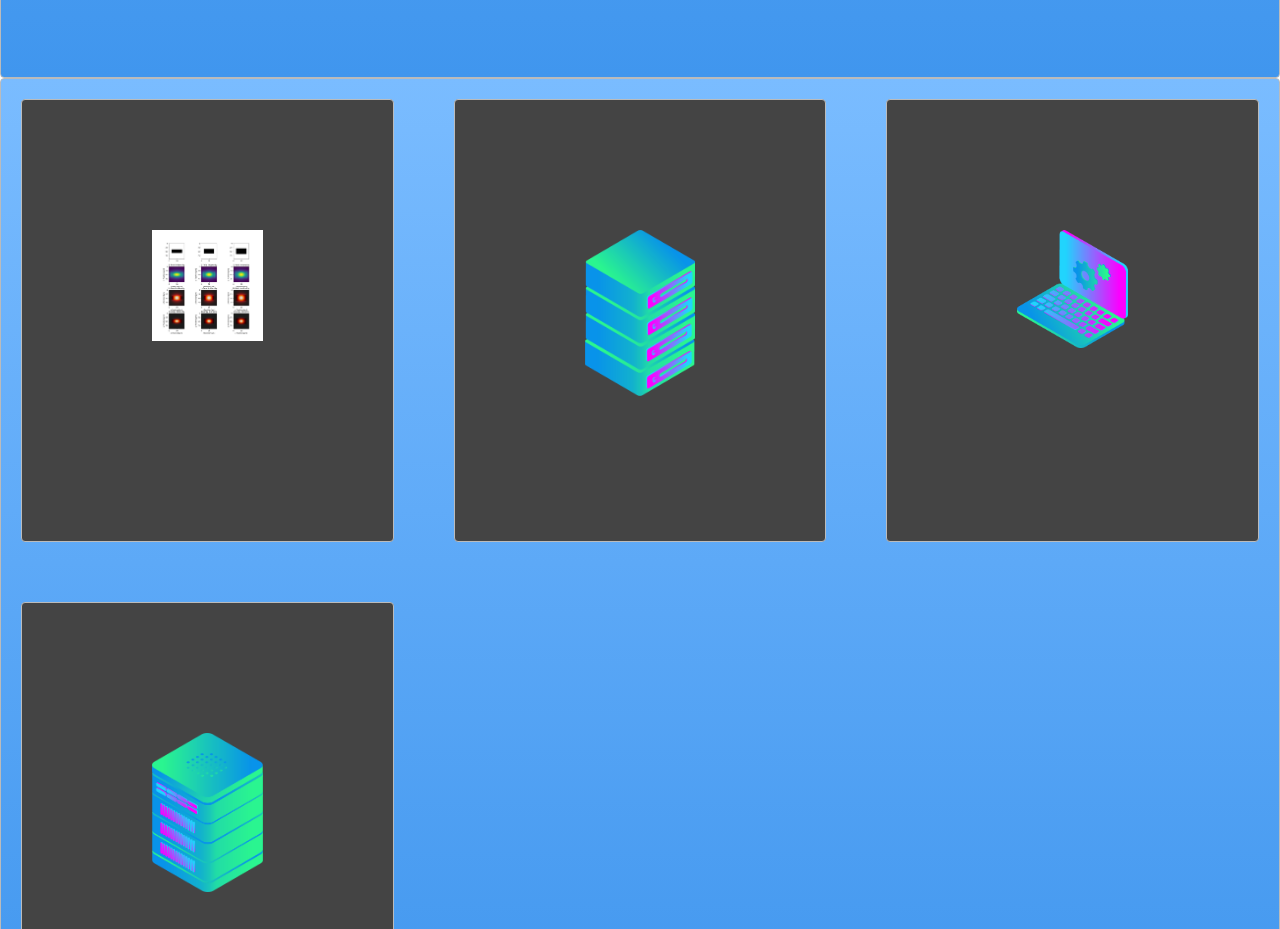
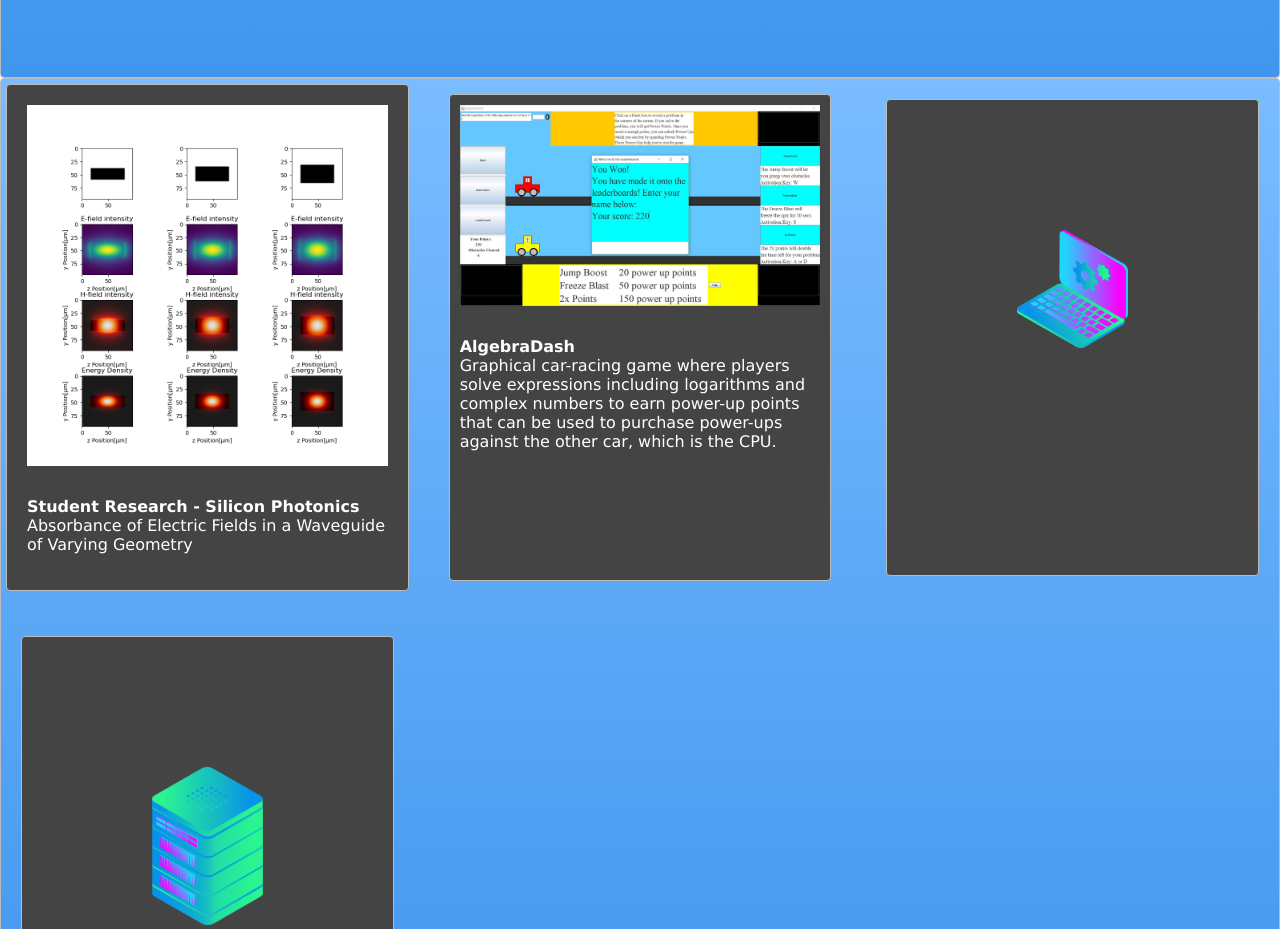
Before and after one commit to dhruvsanagaram/dhruvsanagaram.github.io, a plain HTML site: page index.html in a window 1280 px wide. Shown: the part 1064-1993 px from the top of the page. Drawn offline with Linux system fonts and the light colour scheme.

Commit message:
Added photonics and AlgebraDash

```diff
--- a/index.html
+++ b/index.html
@@ -34,8 +34,22 @@
       <div class="container"><img class="cover" src="./img/studying.png"></div>
     </div>
     <div class="zone blue grid-wrapper">
-      <div class="box zone"><img src="./img/298520246_1706708329684605_7674415970419759333_n.png"></div>
-      <div class="box zone"><img src="./img/server_2_2.png"></div>
+      <div class="box zone photonics">
+        <img src="./img/298520246_1706708329684605_7674415970419759333_n.png">
+        <p>
+          <strong>Student Research - Silicon Photonics</strong>
+          Absorbance of Electric Fields in a Waveguide of Varying Geometry
+        </p>
+      </div>
+      <div class="box zone algebra-dash">
+        <img src="./img/Capture8.JPG">
+        <p>
+          <strong>AlgebraDash</strong>
+          <br>
+          Graphical car-racing game where players solve expressions including logarithms and complex numbers
+          to earn power-up points that can be used to purchase power-ups against the other car, which is the CPU.
+        </p>
+      </div>
       <div class="box zone"><img src="./img/monitor_settings_2.png"></div>
       <div class="box zone"><img src="./img/server_3.png"></div>
       <!--<div class="box zone"><img src="./img/data_storage_2_2.png"></div>
--- a/style.css
+++ b/style.css
@@ -91,7 +91,7 @@ p{
 }
 
 .headshot{
-    border:#444;
+    border: 5px solid #444;
     width:15rem;
 }
 .cover{
@@ -115,11 +115,23 @@ p{
     margin:20px;
 }
 
+.photonics{
+    padding: 20px;
+    margin:5px;
+}
+
+.algebra-dash{
+    padding: 10px;
+    margin: 15px;
+}
+
 .box:hover {
+    /*
     -webkit-transform: rotate(-7deg);
     -moz-transform:rotate(-7deg);
     -o-transform:rotate(-7deg);
     transform:rotate(-7deg);
+    */
 }
 
 footer{
```
Also changed, not shown: img/Capture8.JPG (added).
